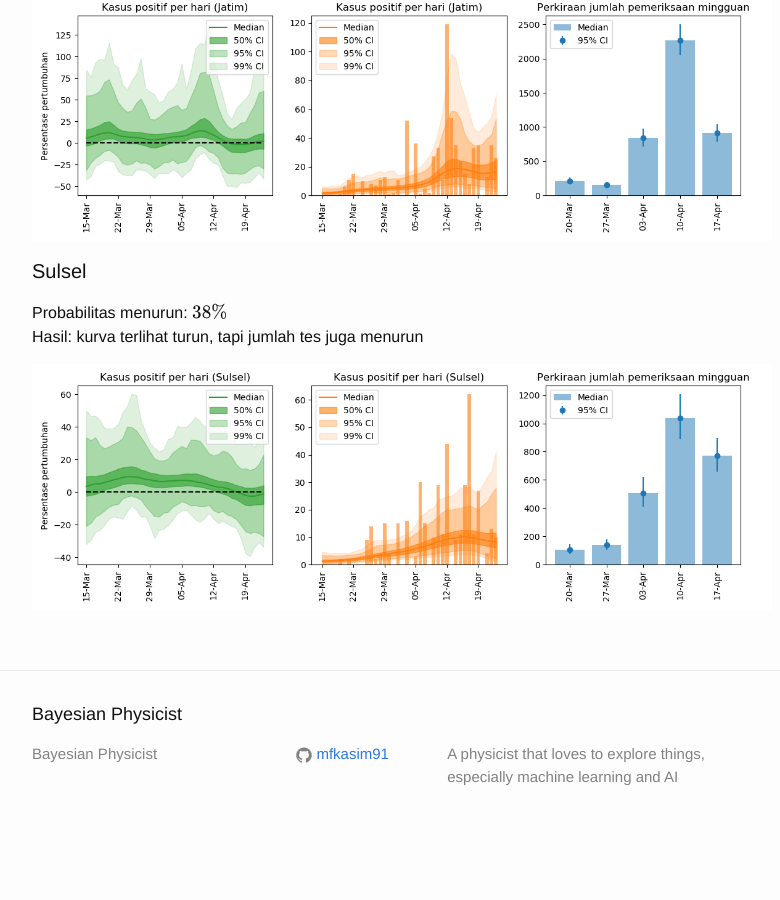
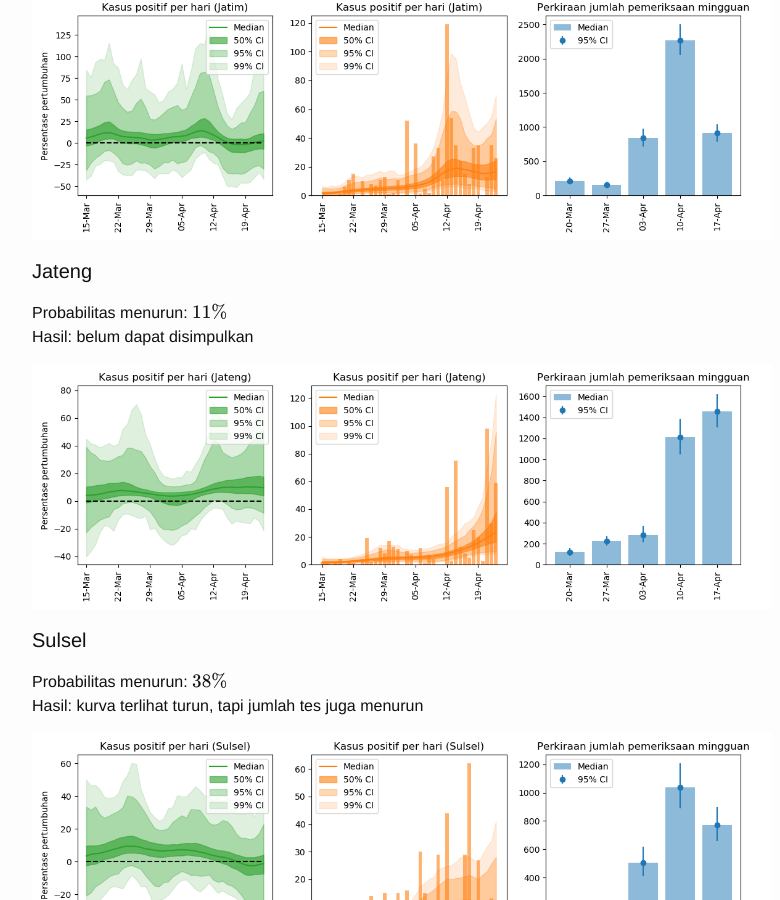
Before and after one commit to mfkasim1/mfkasim1.github.io, a Jekyll site: the page built from idcovid19.md, in a window 1280 px wide and 900 px high, scrolled down 1537 px. Shown: the whole window, without its empty margins (238-1018 px from the left). Built offline with Jekyll 4.4.1, drawn with Linux system fonts in a browser that asks for light colours; formulas are drawn with MathJax 3; our own code applies the rules of GitHub Pages for plain Markdown files; before the commit the page ends 2385 px from its top, so only the background shows below that.

Commit message:
Update jateng

```diff
--- a/idcovid19.md
+++ b/idcovid19.md
@@ -39,6 +39,13 @@ Hasil: belum dapat disimpulkan
 
 <img title="Jatim" src="{{ site.baseurl }}/assets/idcovid19-daily/idprov_jatim_new_cases.png" width="100%"/>
 
+#### Jateng
+
+Probabilitas menurun: \\(11\%\\)<br/>
+Hasil: belum dapat disimpulkan
+
+<img title="Jateng" src="{{ site.baseurl }}/assets/idcovid19-daily/idprov_jateng_new_cases.png" width="100%"/>
+
 #### Sulsel
 
 Probabilitas menurun: \\(38\%\\)<br/>
```
Also changed, not shown: assets/idcovid19-daily/idprov_jateng_new_cases.png (added).
